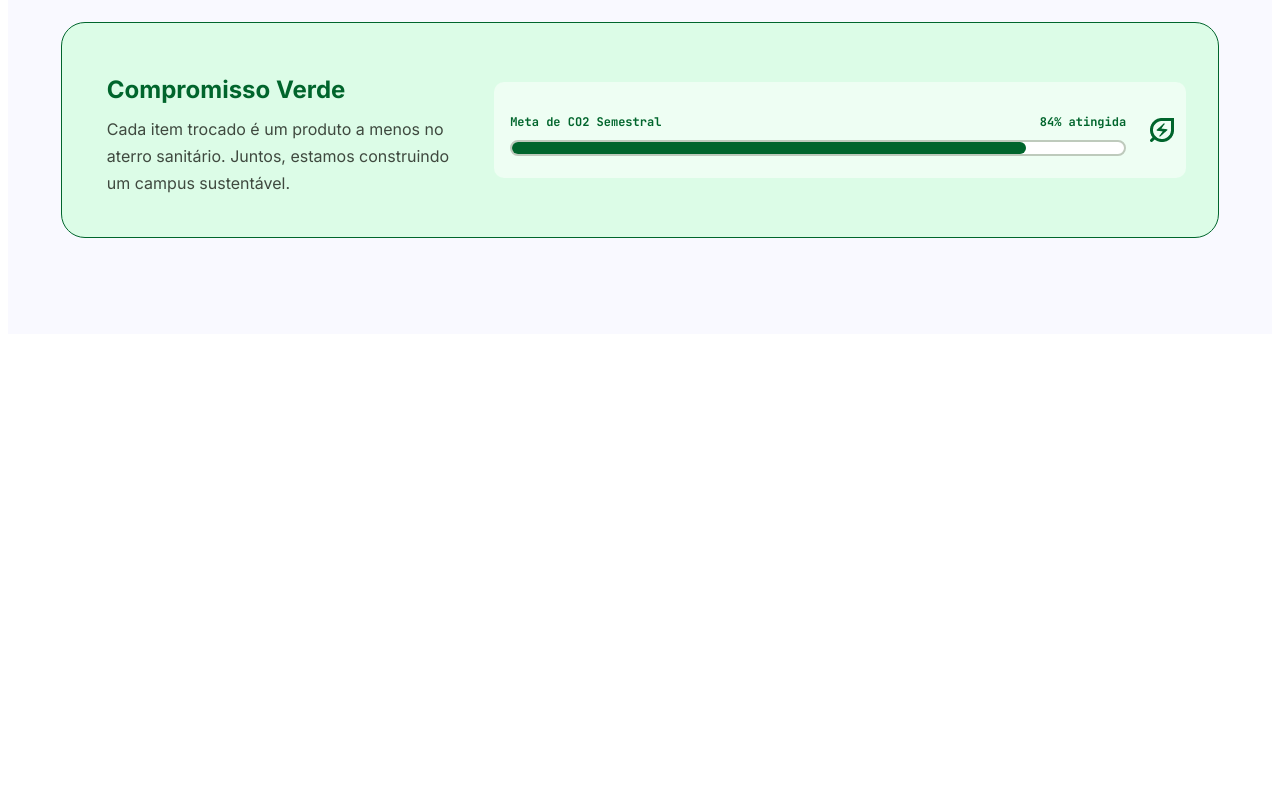
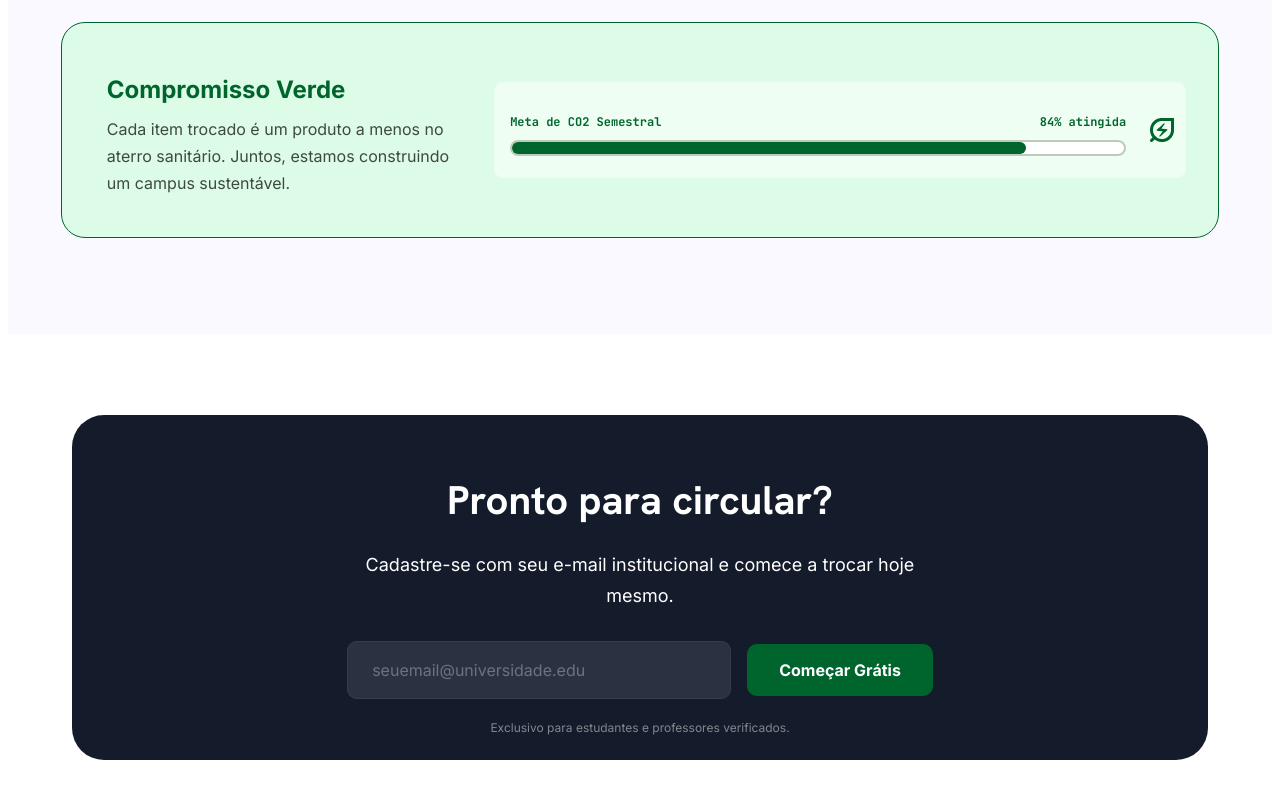
Before and after one commit to R8152/plataformaUniversitaria, a React (Vite) app in the folder plataformaUniversitaria/: page / in a window 1280 px wide. Shown: the part 3005-3804 px from the top of the page. Before the commit the page ends 3347 px from the top, so only its background shows below. Built offline with nearby package versions, Linux system fonts and the light colour scheme.

Commit message:
style: estiliza EmailPart

```diff
--- a/plataformaUniversitaria/src/components/EmailPart.css
+++ b/plataformaUniversitaria/src/components/EmailPart.css
@@ -1,3 +1,52 @@
 .EmailPart{
-
+    margin: 81px 64px;
+    height: 345px;
+    display: flex;
+    justify-content: center;
+    align-items: center;
+    flex-direction: column;
+    background-color: #141B2B;
+    border-radius: 32px;
 }
+.title{
+    color: white;
+    font-size: 40px;
+    font-family: "Hanken Grotesk";
+}
+.infoEmail{
+    color: white;
+    font-size: 18px;
+    font-family: "Inter";
+    text-align: center;
+    line-height: 0.7;
+}
+.emailcomeco{
+    margin-top: 24px;
+}
+.email{
+    color: #6B7280;
+    border: 1px solid #353B49;
+    border-radius: 10px;
+    font-family: "Inter";
+    font-size: 16px;
+    background-color: #2B3140;
+    width: 334px;
+    padding: 18px 145px 18px 24px;
+}
+.comeco{
+    color: white;
+    background-color: #00652C;
+    font-family: "Inter";
+    font-weight: bold;
+    font-size: 16px;
+    padding: 16px 32px;
+    margin-left: 16px;
+    border-radius: 10px;
+    border: 0px;
+}
+.exclusive{
+    color: #82868E;
+    font-family: "Inter";
+    font-size: 12px;
+    margin-top: 24px;
+}
--- a/plataformaUniversitaria/src/components/EmailPart.jsx
+++ b/plataformaUniversitaria/src/components/EmailPart.jsx
@@ -2,7 +2,13 @@ import "./EmailPart.css"
 function EmailPart(){
     return(
         <section className="EmailPart">
-
+            <h1 className="title">Pronto para circular?</h1>
+            <span className="infoEmail">Cadastre-se com seu e-mail institucional e comece a trocar hoje <p>mesmo.</p></span>
+            <div className="emailcomeco">
+                <span className="email">seuemail@universidade.edu</span>
+                <button className="comeco">Começar Grátis</button>
+            </div>
+            <span className="exclusive">Exclusivo para estudantes e professores verificados.</span>
         </section>
     )
 }
```
